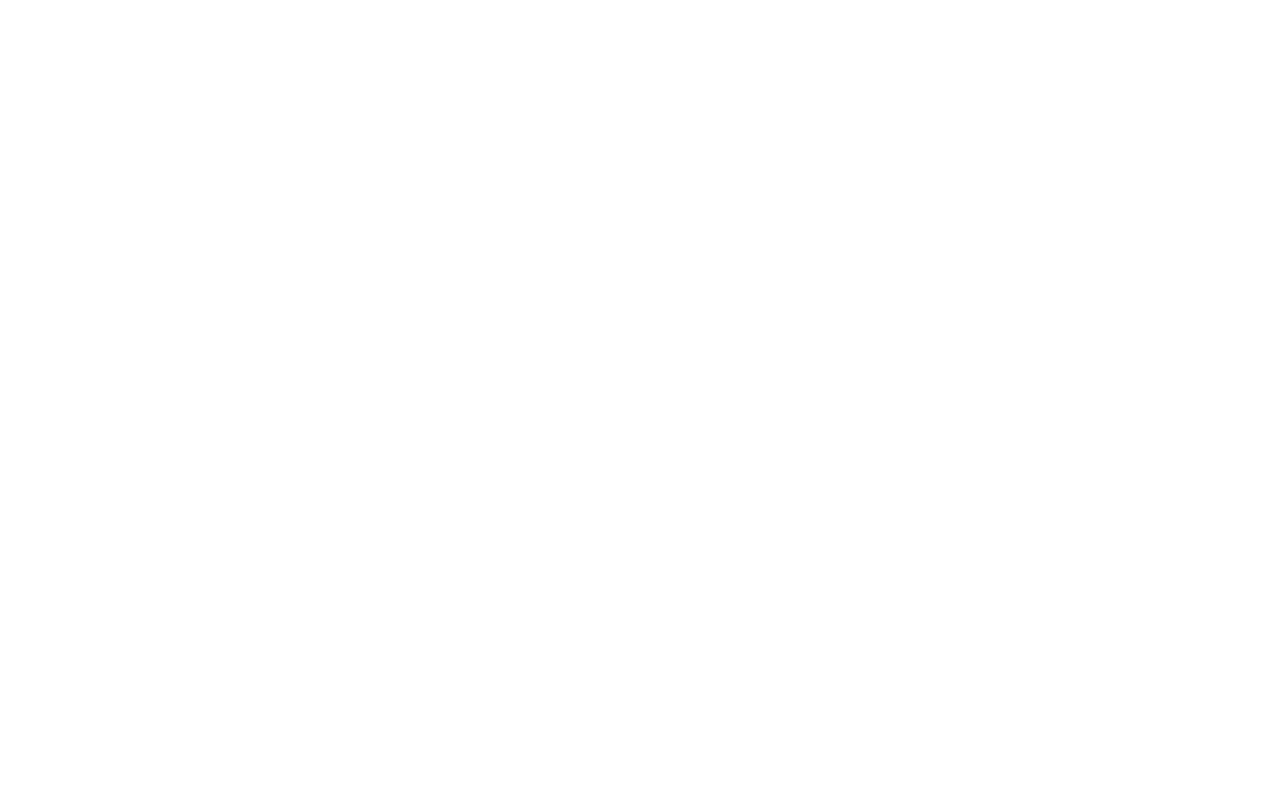
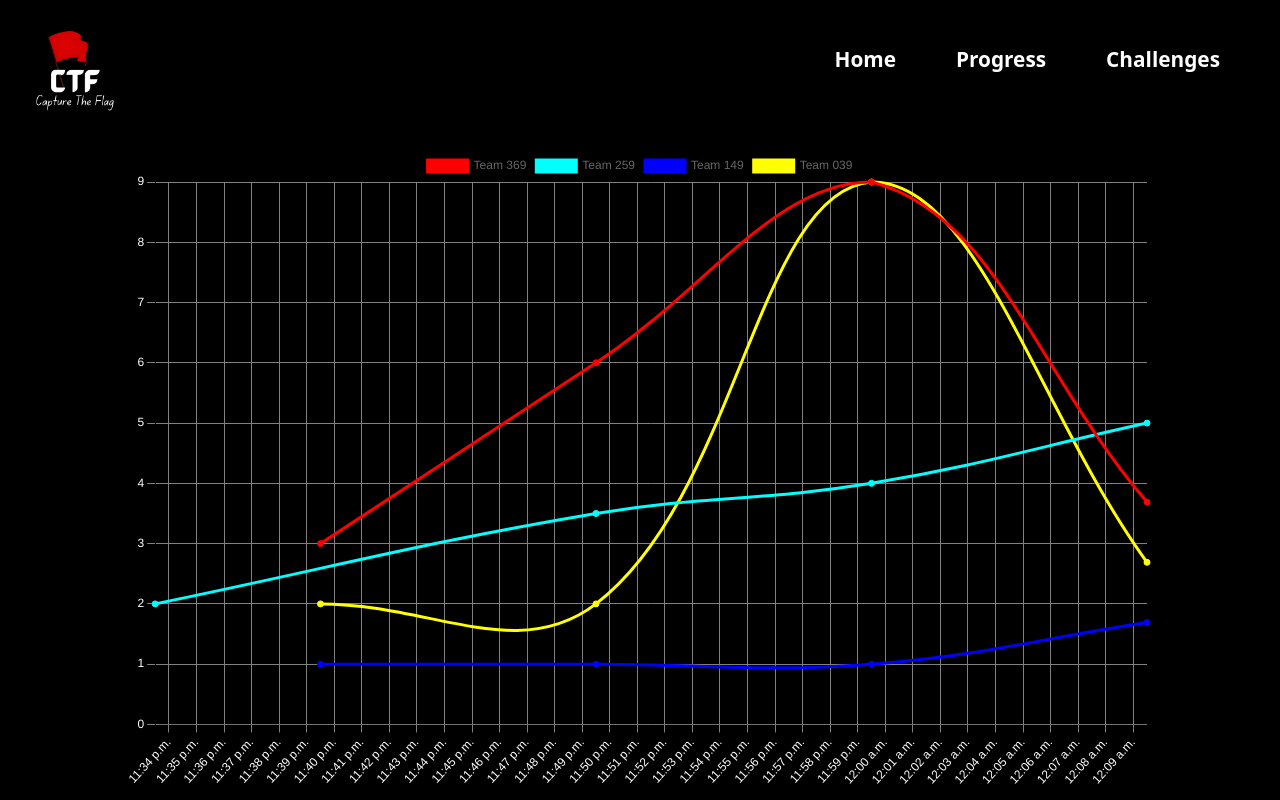
Before and after one commit to amanRT/CTF, a React (Create React App) app: page /progress in a window 1280 px wide. Before the commit this address had no page. Shown: the top 800 px of the page. Built offline with nearby package versions, Linux system fonts and the light colour scheme; a web font is replaced by a local one.

Commit message:
Fourth commit: Now everythings fine

```diff
--- a/src/App.js
+++ b/src/App.js
@@ -12,6 +12,7 @@ import 'bootstrap/dist/css/bootstrap.min.css';
 import NavbarComp from './components/NavbarComp/NavbarComp';
 import Challenges from './pages/Challenges/challenges';
 import MainLayout from './components/MainLayout/MainLayout';
+import Progress from './pages/Progress/Progress';
 function App() {
 
   return (
@@ -22,6 +23,7 @@ function App() {
         <Route exact path="/login" element={<Login />} />
         <Route exact path="/register" element={<Reg />} />
         <Route exact path="/challenges" element={<Challenges />} />
+        <Route path='/progress' element={<Progress/>}/>
       </Routes>
     </Router>
   );
--- a/src/pages/Homepage/Homepage.js
+++ b/src/pages/Homepage/Homepage.js
@@ -47,9 +47,10 @@ export default function App() {
                         <Logo />
                     </div>
                     <div className="app-container">
-                        <NavBar />
+                    <NavBar />
                     </div>
                 </div>
+
                 <Routes>
                     <Route path="/" exact element={<Body />} />
                     {/* <Route path="/scoreboard" element={<ScoreBoard />} /> */}
--- a/src/pages/Login/Login.js
+++ b/src/pages/Login/Login.js
@@ -1,15 +1,12 @@
 import React from "react";
 import './login.css'
-import { Link, useNavigate } from "react-router-dom"; // Import useNavigate hook
+import { Link, useNavigate } from "react-router-dom";
 import Navbar from "../../components/Navbar1/Navbar";
 
 function Login() {
-    const navigate = useNavigate(); // Initialize useNavigate hook
+    const navigate = useNavigate();
 
     const handleLogin = () => {
-        // Perform login logic here
-
-        // Redirect to homepage after successful login
         navigate('/homepage');
     };
 
--- a/src/pages/Progress/Progress.js
+++ b/src/pages/Progress/Progress.js
@@ -1,12 +1,24 @@
 import React from 'react'
 import LineGraph from '../../components/LineChart/LineChart'
 import ScoreBoard from '../../components/Scoreboard/ScoreBoard'
-
+import NavBar from '../../components/NavBar/NavBar'
+import Logo from '../../components/Logo/Logo'
 function Progress() {
     return (
+        <div style={{ backgroundColor: 'black', }}>
+                <div className='logo-app-container'>
+                    <div className='logo-container'>
+                    <Logo />
+                    </div>
+                    <div className="app-container">
+                    <NavBar />
+                    </div>
+                </div>
+
         <div style={{ paddingTop: '70px' }}>
             <LineGraph />
             <ScoreBoard />
+        </div>
         </div>
     )
 }
```
